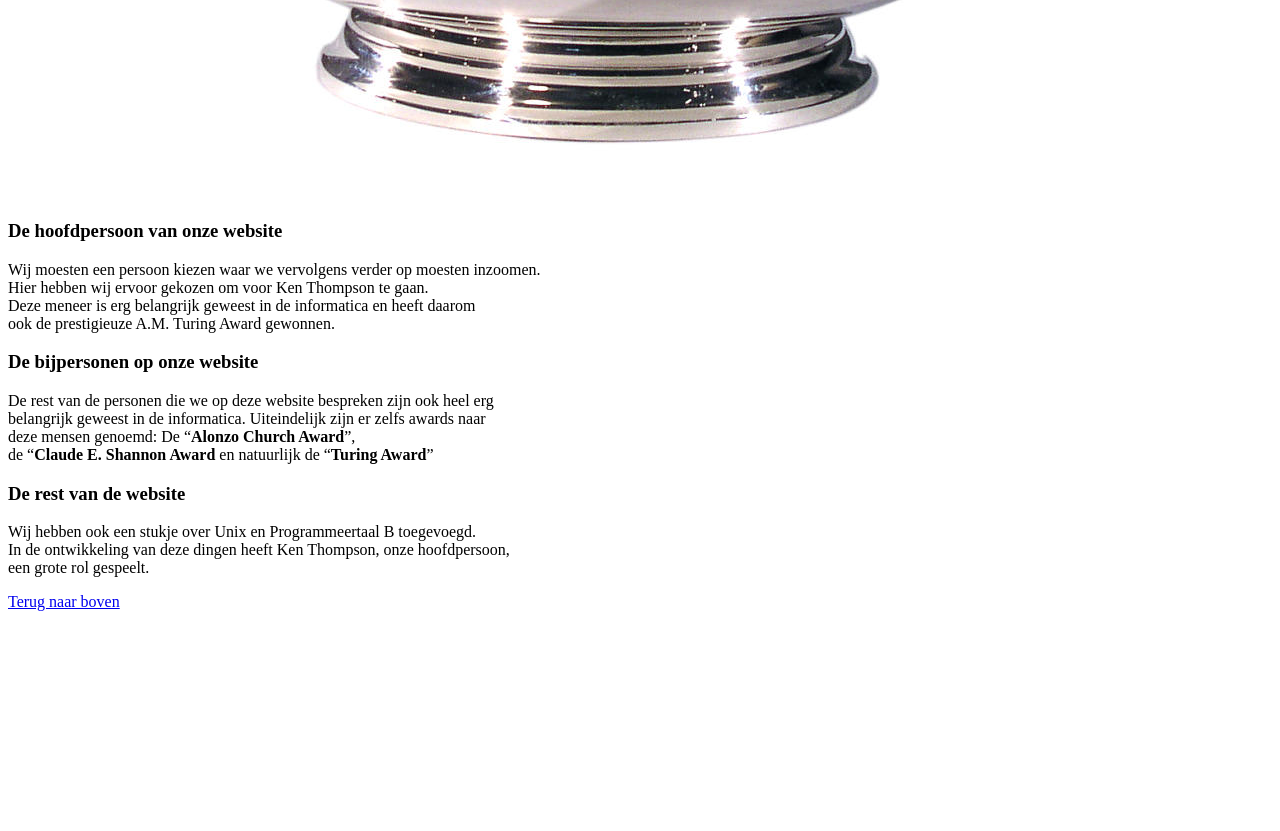
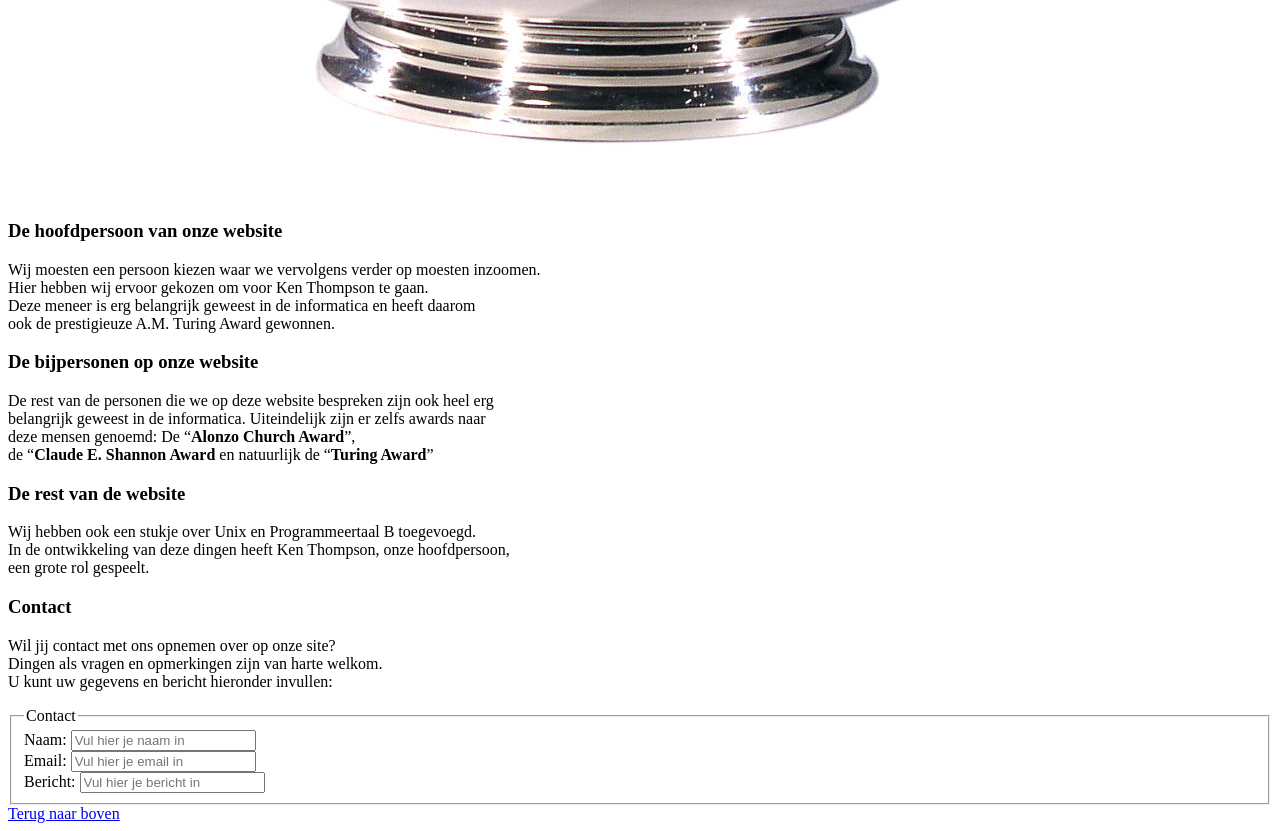
Before and after one commit to Rickman010/Website-INF, a plain HTML site: page Webtest inf/index.html in a window 1280 px wide. Shown: the part 1893-2724 px from the top of the page. Before the commit the page ends 2512 px from the top, so only its background shows below. Drawn offline with Linux system fonts and the light colour scheme.

Commit message:
Formulier op de index

```diff
--- a/Webtest inf/index.html
+++ b/Webtest inf/index.html
@@ -96,6 +96,39 @@
     </article>
 
   </section>
+  <section id="contact">
+	 <article>
+	  <h3>
+	   Contact
+	  </h3>
+	   <p>
+	    Wil jij contact met ons opnemen over op onze site?<br>
+	    Dingen als vragen en opmerkingen zijn van harte welkom.<br>
+	    U kunt uw gegevens en bericht hieronder invullen:<br>
+	   </p>
+	 </article>
+     <article>
+      <form name="contact" action="hier de php" method="post">
+       <fieldset>
+        <legend> Contact</legend>
+        Naam:
+        <input type="text" name="Naam" maxlength="20" ="1" placeholder="Vul hier je naam in"
+       <br><br>
+        Email:
+        <input type="text" name="Email" maxlength="40" ="6" placeholder="Vul hier je email in"
+       <br> <br>
+        Bericht:
+        <input type="text" name="Bericht" maxlength="300" ="60" placeholder="Vul hier je bericht in"
+        <br><br>
+
+
+       </fieldset>
+
+
+      </form>
+     </article>
+
+  </section>
   <a href="#">Terug naar boven </a>
  </body>
 
```
Also changed, not shown: Webtest inf/Claude-Shannon.html (+1 -0 lines).
